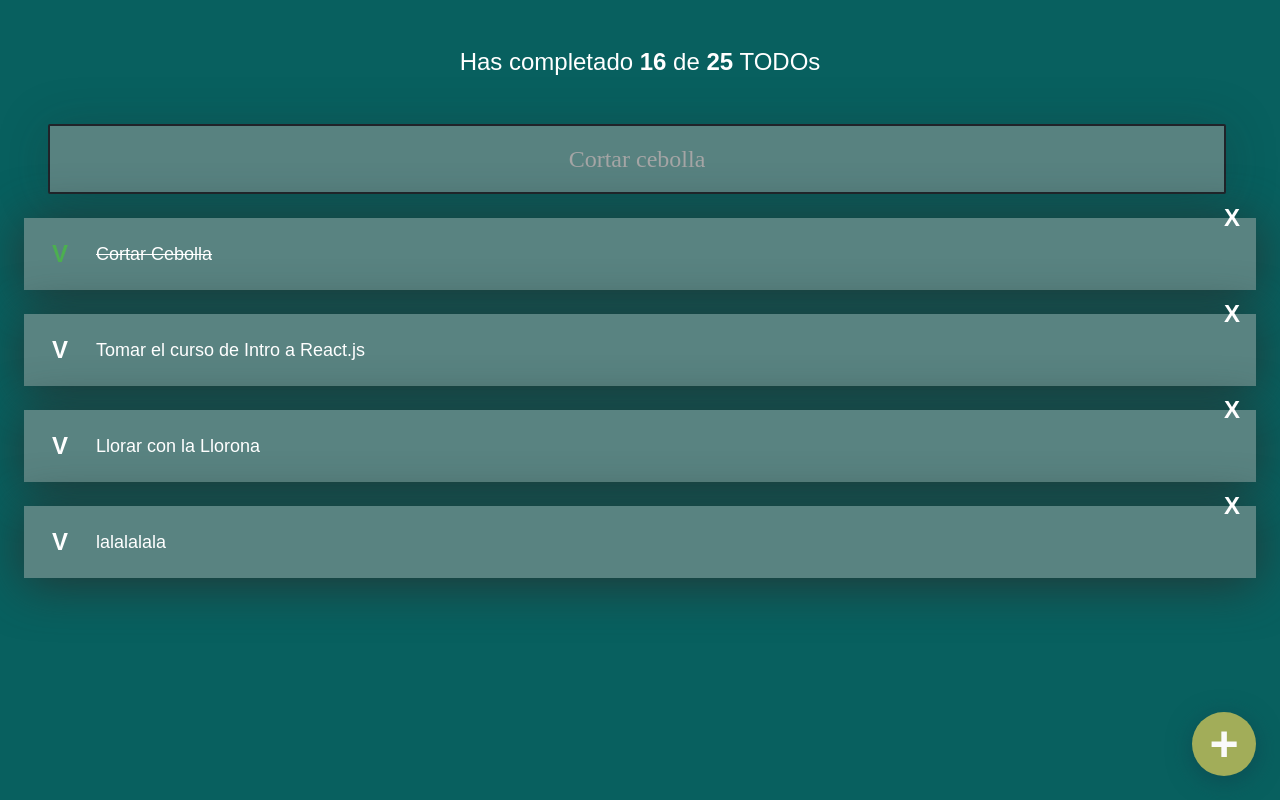
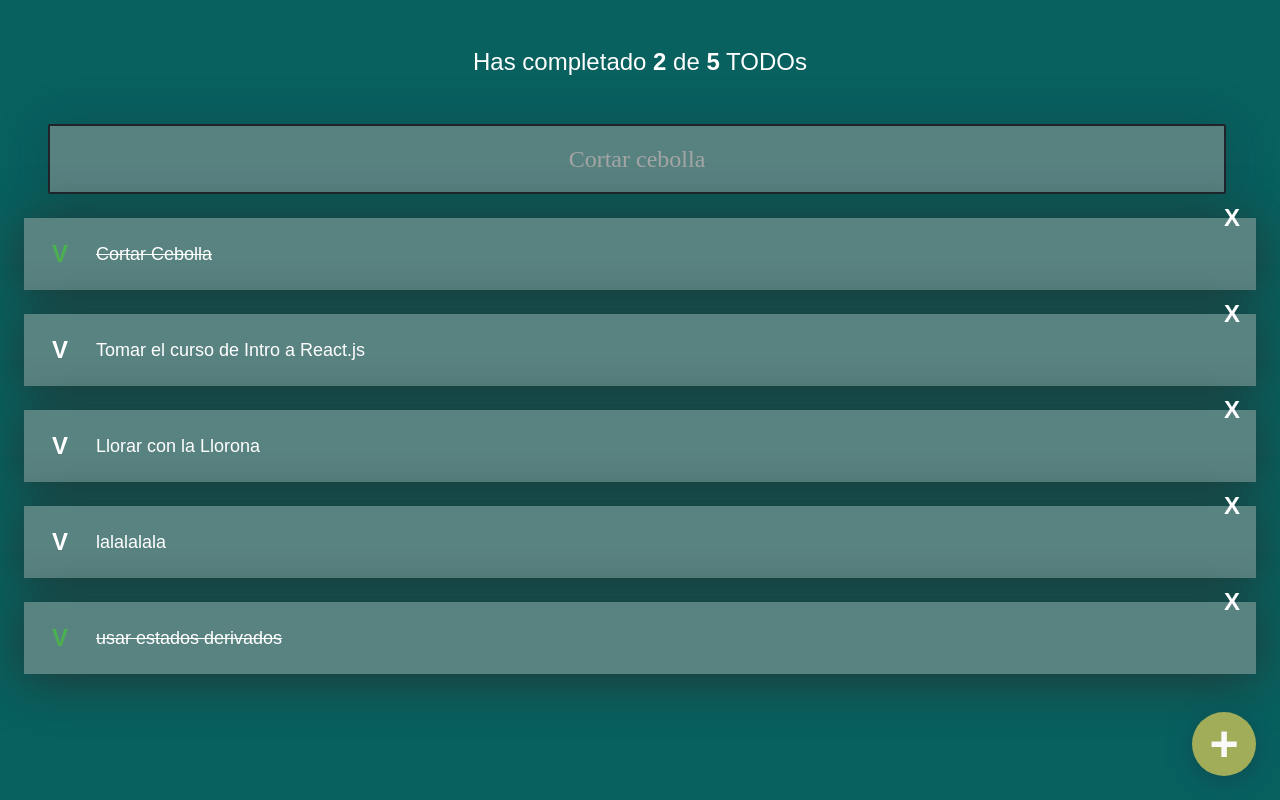
Before and after one commit to Apanawa/curso-react-intro-main, a React (Create React App) app: page / in a window 1280 px wide. Built offline with nearby package versions, Linux system fonts and the light colour scheme; the HTML template or start-up script is replaced by a standard one.

Commit message:
8 Contanto Todos

```diff
--- a/src/App.js
+++ b/src/App.js
@@ -10,13 +10,28 @@
   {text: "Tomar el curso de Intro a React.js", completed: false},
   {text: "Llorar con la Llorona", completed: false},
   {text: "lalalalala", completed: false},
+  {text: "usar estados derivados", completed: true},
 ]
 
 function App() {
+  const [todos, setTodos] = React.useState(defaultTodos);
+  const [searchValue, setSearchValue] = React.useState("");
+
+  const completedTodos = todos.filter(todo => !!todo.completed).length
+  const totalTodos = todos.length
+
+  console.log("los usuarios buscan todos de " + searchValue);
+
   return (
     <>
-      <TodoCounter completed={16} total={25}/>
-      <TodoSearch />
+      <TodoCounter
+       completed={completedTodos}
+       total={totalTodos}
+       />
+      <TodoSearch
+        searchValue={searchValue}
+        setSearchValue={setSearchValue}
+      />
 
       <TodoList>
         {defaultTodos.map(todo => (
--- a/src/TodoSearch.js
+++ b/src/TodoSearch.js
@@ -1,11 +1,10 @@
 import React from 'react';
 import './TodoSearch.css';
 
-function TodoSearch() {
-  const [searchValue, setSearchValue] = React.useState("");
-
-  console.log("los usuarios buscan todos de " + searchValue);
-
+function TodoSearch({
+  searchValue,
+  setSearchValue,
+}) {
   return (
     <input
       placeholder="Cortar cebolla"
```
